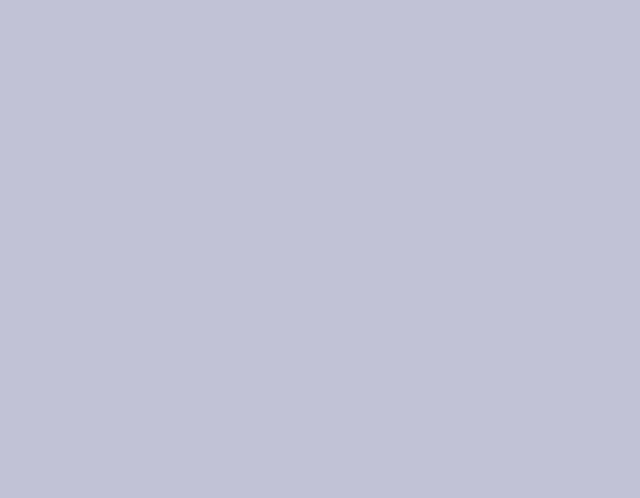
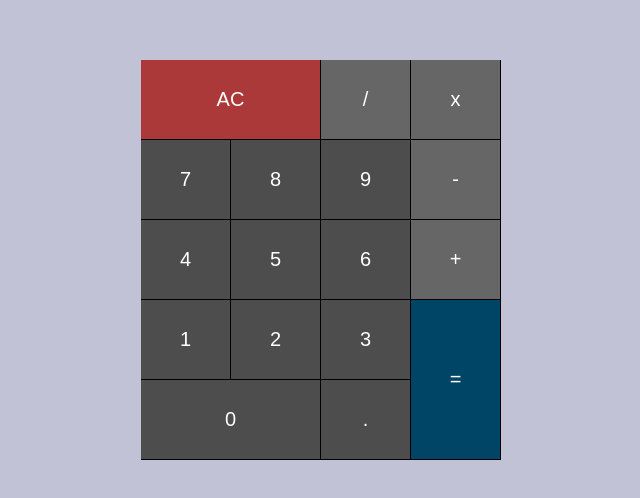
Before and after one commit to Yavanha/react-calculator, a React (Create React App) app: page / in a window 1280 px wide. Shown: the part 140-638 px from the top of the page, without its empty margins (319-959 px from the left). Built offline with nearby package versions, Linux system fonts and the light colour scheme.

Commit message:
feat: css keys & key-item done

```diff
--- a/src/App.css
+++ b/src/App.css
@@ -7,7 +7,11 @@
 }
 
 :root {
-  --light-pink : #c2c2d6
+  --light-pink : #c2c2d6;
+  --dark-grey: rgb(77, 77, 77);
+  --light-red: rgb(172, 57, 57);
+  --light-blue: rgb(0, 68, 102);
+  --light-grey : rgb(102, 102, 102);
 }
 
 html {
--- a/src/Components/Keys/KeyItem/KeyItem.css
+++ b/src/Components/Keys/KeyItem/KeyItem.css
@@ -0,0 +1,39 @@
+.key-item {
+    min-width: 9rem;
+    min-height: 8rem;
+    background-color: var(--dark-grey);
+    display: flex;
+    justify-content: center;
+    align-items: center;
+    color: white;
+    font-size : 2rem;
+    border: 1px solid black;
+    border-left: none;
+    border-top : none;
+}
+
+.key-item:hover {
+    border : 1px solid white;
+}
+
+#divide,
+#add,
+#multiply,
+#subtract {
+    background-color: var(--light-grey);
+}
+
+
+#zero,
+#clear {
+    grid-column: 1 / 3 ;
+}
+
+#equals {
+    grid-row-end: span 2;
+    background-color: var(--light-blue);
+}
+
+#clear {
+    background-color: var(--light-red);
+}
--- a/src/Components/Keys/KeyItem/KeyItem.js
+++ b/src/Components/Keys/KeyItem/KeyItem.js
@@ -1,4 +1,4 @@
-import "./KeyItem.css";
+import "./KeyItem.css"
 
 import React from "react";
 
@@ -8,6 +8,7 @@ export default class KeyItem extends React.Component {
         const {text, symbol} = this.props.keyItem;
         return (
             <article id={text} className="key-item">
+                {symbol}
             </article>
         )
     }
--- a/src/Components/Keys/Keys.css
+++ b/src/Components/Keys/Keys.css
@@ -0,0 +1,4 @@
+.keys {
+    display: grid;
+    grid-template-columns: repeat(4, 1fr);
+}
```
